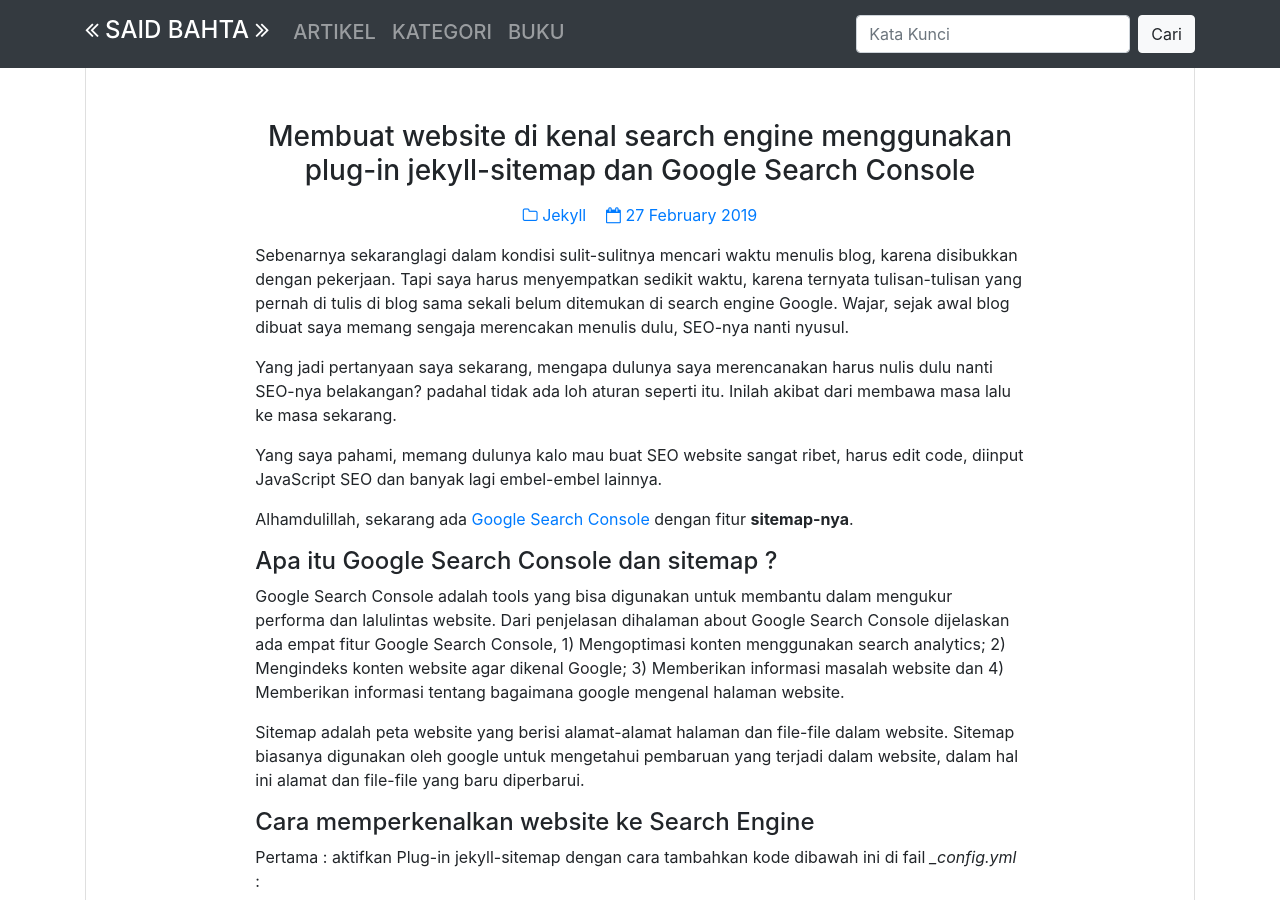
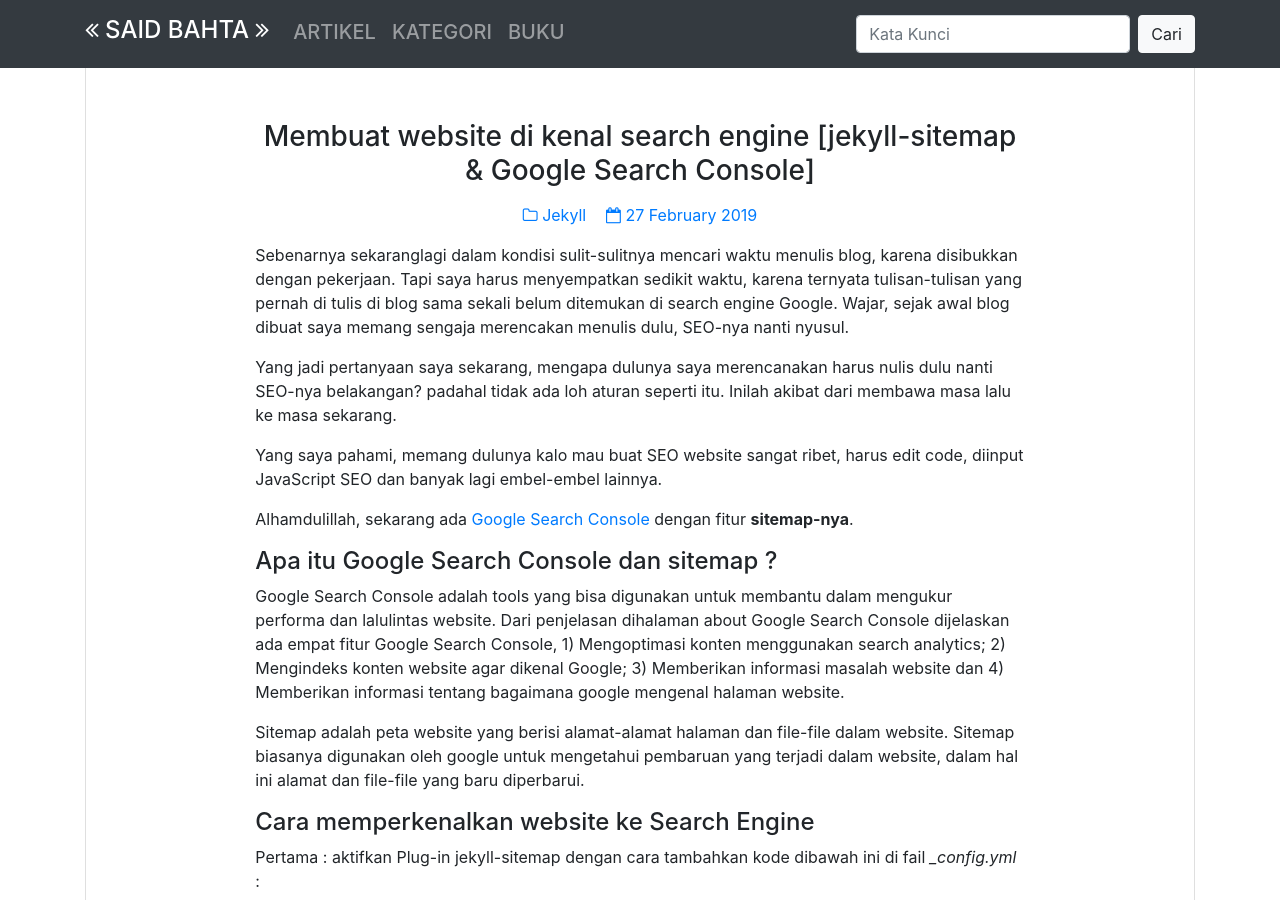
Before and after one commit to surtinaali/blog, a Jekyll site: the page built from _posts/2019-02-27-plugin-jekyll-sitemap.markdown, in a window 1280 px wide and 900 px high. Built offline with Jekyll 4.4.1, drawn with Linux system fonts in a browser that asks for light colours; comment, search, counter and statistics services are not loaded.

Commit message:
update tulisan

```diff
--- a/_posts/2019-02-27-plugin-jekyll-sitemap.markdown
+++ b/_posts/2019-02-27-plugin-jekyll-sitemap.markdown
@@ -1,6 +1,6 @@
 ---
 layout:     post
-title:      Membuat website di kenal search engine menggunakan plug-in jekyll-sitemap dan Google Search Console
+title:      Membuat website di kenal search engine [jekyll-sitemap & Google Search Console]
 date:       2019-02-27 10:47:00 +0900
 categories: jekyll
 img_path:   assets/img/post/noimage.svg
```
